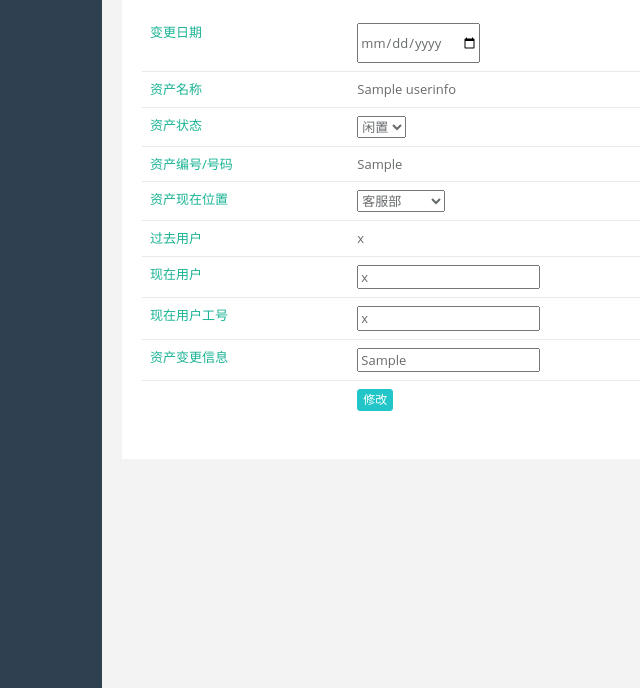
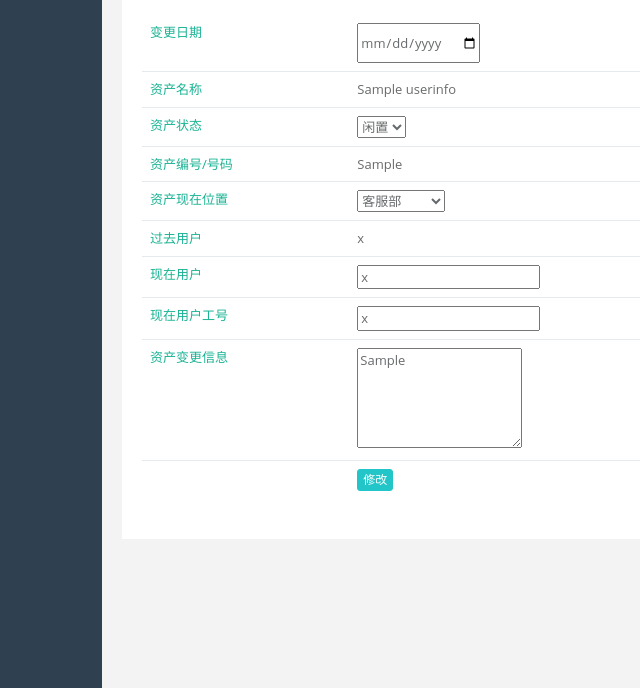
Before and after one commit to vanwu151/ityw, a Django app: template itywProject/templates/Kpi/showedititeminfo.html in a window 1280 px wide. Shown: the part 199-887 px from the top of the page, without its empty margins (118-758 px from the left). Run offline with Django 3.2, Linux system fonts and the light colour scheme; the template is opened without the code that fills it: most values are stand-ins (such as "Sample title", 1, 10 or a date in 2020); some libraries are stand-ins or nearby versions.

Commit message:
修改编辑资产时。变更信息时文本框输入样式

```diff
--- a/itywProject/templates/Kpi/showedititeminfo.html
+++ b/itywProject/templates/Kpi/showedititeminfo.html
@@ -193,7 +193,8 @@
                                                 <tr>
                                                     <td class="text-navy">资产变更信息</td>
                                                     <td>
-                                                        <input type="text" name="item_change_info" value='{{ userinfo.item_info }}' >
+                                                        <!-- <input type="text" name="item_change_info" style="width: 165px;height: 100px; word-break:break-all;" value='{{ userinfo.item_info }}' > -->
+                                                        <textarea name="item_change_info" style="width: 165px;height: 100px; word-break:break-all;" value='{{ userinfo.item_info }}'>{{ userinfo.item_info }}</textarea>
                                                     </td>
                                                 </tr>
                                                 <tr>
```
